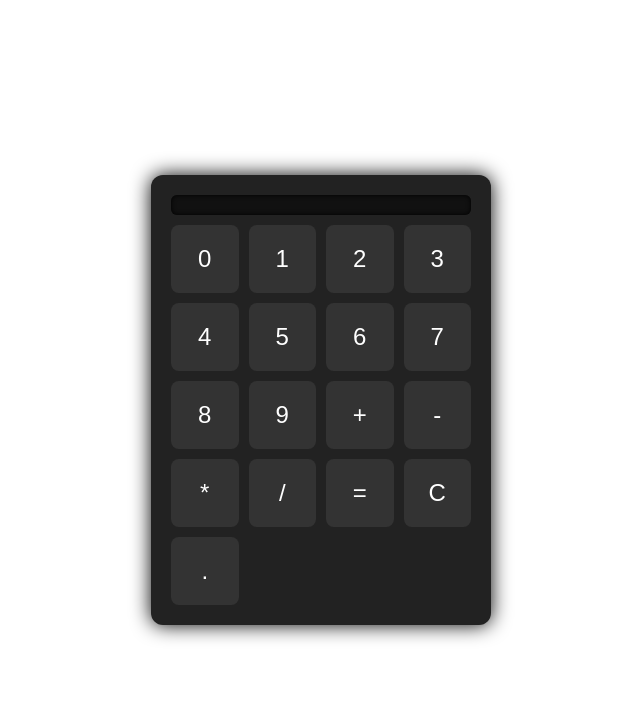
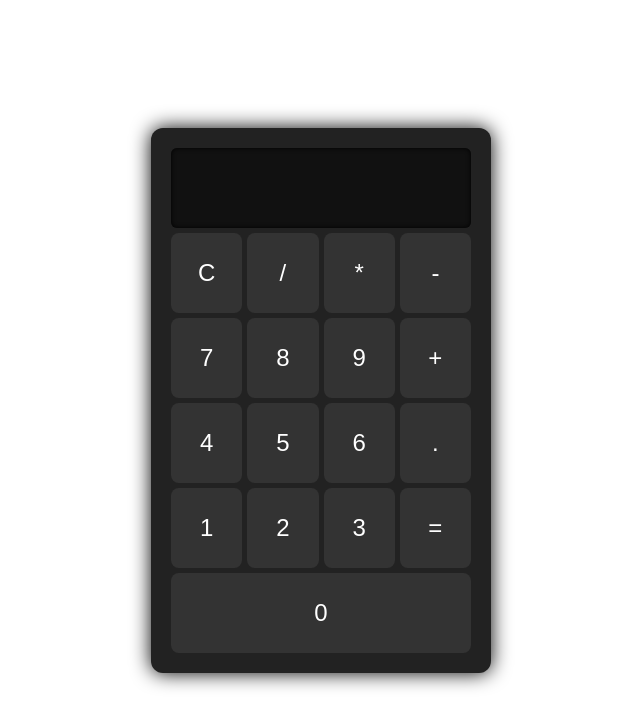
Before and after one commit to Chestanisberg-Andersonisburgenson/Javascript-calculator, a React (Vite) app: page / in a window 1280 px wide. Shown: the top 728 px of the page, without its empty margins (319-959 px from the left). Built offline with nearby package versions, Linux system fonts and the light colour scheme.

Commit message:
fix button/display layout

```diff
--- a/src/App.css
+++ b/src/App.css
@@ -1,7 +1,9 @@
 .calculator {
   display: grid;
-  grid-template-columns: repeat(4, 1fr); /* 4 columns */
-  gap: 10px;
+  grid-template-columns: repeat(4, 1fr);
+  grid-template-rows: repeat(6, 80px); /* 6 rows: 1=display, 2=ops, 3-6=numbers */
+  grid-auto-rows: 1fr; /* Equal height for all rows */
+  gap: 5px;
   width: 300px;
   margin: auto;
   padding: 20px;
--- a/src/App.tsx
+++ b/src/App.tsx
@@ -7,39 +7,78 @@ function App() {
   "five", "six", "seven", "eight", "nine"
 ];
 
-const numberButtons =  numberWords.map((word, index: number) => (
+const numberPositions: Record<number, { col: number; row: number; span?: number }> = {
+  7: { col: 1, row: 3 },
+  8: { col: 2, row: 3 },
+  9: { col: 3, row: 3 },
+  4: { col: 1, row: 4 },
+  5: { col: 2, row: 4 },
+  6: { col: 3, row: 4 },
+  1: { col: 1, row: 5 },
+  2: { col: 2, row: 5 },
+  3: { col: 3, row: 5 },
+  0: { col: 1, row: 6, span: 4 }, // Big fat 0
+};
+
+const numberButtons =  numberWords.map((word, index: number) => {
+  const position = numberPositions[index];
+  return (
       <button
         id={word}
         key={index}
         className="button"
+        style={{
+          gridColumn: position.col,
+          gridRow: position.row,
+          gridColumnEnd: position.span ? `span ${position.span}` : undefined
+        }}
         >{index}
       </button>
-    ))
+  )
+})
 
-const calcButtons = {
-  "add": "+",
-  "subtract": "-",
-  "multiply": "*",
-  "divide": "/",
-  "equals": "=",
-  "clear": "C",
-  "decimal": "."
-}
+const operatorList = [
+  { id: "clear", symbol: "C" },
+  { id: "divide", symbol: "/" },
+  { id: "multiply", symbol: "*" },
+  { id: "subtract", symbol: "-" },
+  { id: "add", symbol: "+" },
+  { id: "decimal", symbol: "." },
+  { id: "equals", symbol: "=" },
+];
 
-const otherButtons = Object.entries(calcButtons).map(([name, symbol]) => (
-  <button
-    id={name}
-    key={name}
-    className="button"
-    >{symbol}
-  </button>
-))
+const operatorButtons = operatorList.map(({ id, symbol }, i) => {
+  let col: number;
+  let row: number;
+
+  if (i < 4) {
+    col = i + 1;
+    row = 2;
+  } else {
+    col = 4;
+    row = i-1;
+  }
+
+  return (
+    <button
+      id={id}
+      key={id}
+      className="button"
+      style={{
+        gridColumn: col,
+        gridRow: row,
+      }}
+    >
+      {symbol}
+    </button>
+  );
+});
 
   return (
   <div className="calculator">
-    <div id="display" className='display'></div>
+    <div id="display" className='display' style={{gridRow:1}}></div>
       {numberButtons}
-      {otherButtons}
+      {operatorButtons}
   </div>
   )
 }
```
